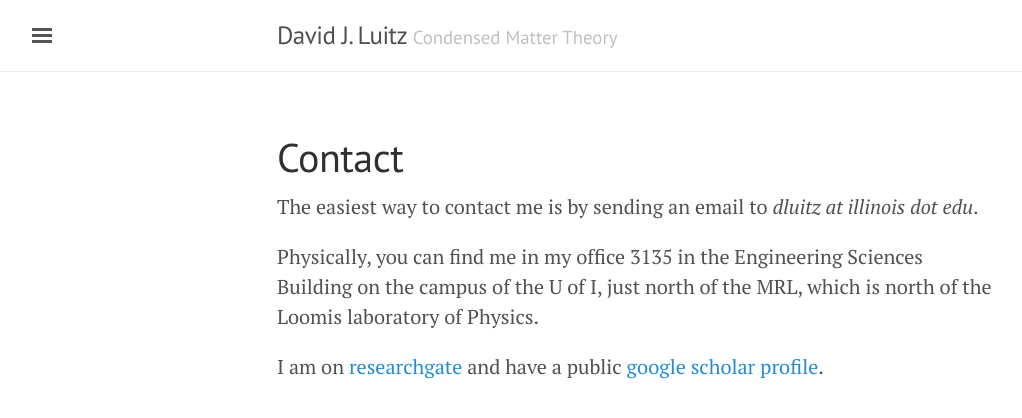
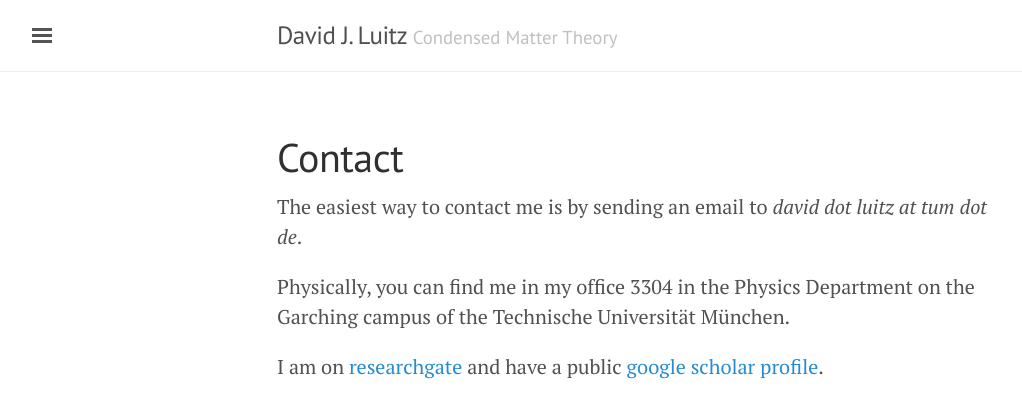
Before and after one commit to dluitz/dluitz.github.io, a Jekyll site: the page built from contact.md, in a window 1280 px wide. Shown: the top 418 px of the page, without its empty margins (3-1025 px from the left). Built offline with Jekyll 4.4.1, drawn with Linux system fonts in a browser that asks for light colours.

Commit message:
[contact] update

```diff
--- a/contact.md
+++ b/contact.md
@@ -4,8 +4,8 @@ title: Contact
 ---
 
 
-The easiest way to contact me is by sending an email to *dluitz at illinois dot edu*.
+The easiest way to contact me is by sending an email to *david dot luitz at tum dot de*.
 
-Physically, you can find me in my office 3135 in the Engineering Sciences Building on the campus of the U of I, just north of the MRL, which is north of the Loomis laboratory of Physics.
+Physically, you can find me in my office 3304 in the Physics Department on the Garching campus of the Technische Universität München.
 
 I am on [researchgate](https://www.researchgate.net/profile/David_Luitz) and have a public [google scholar profile](https://scholar.google.com/citations?user=8CCqRZYAAAAJ&hl=en&oi=ao).
```
